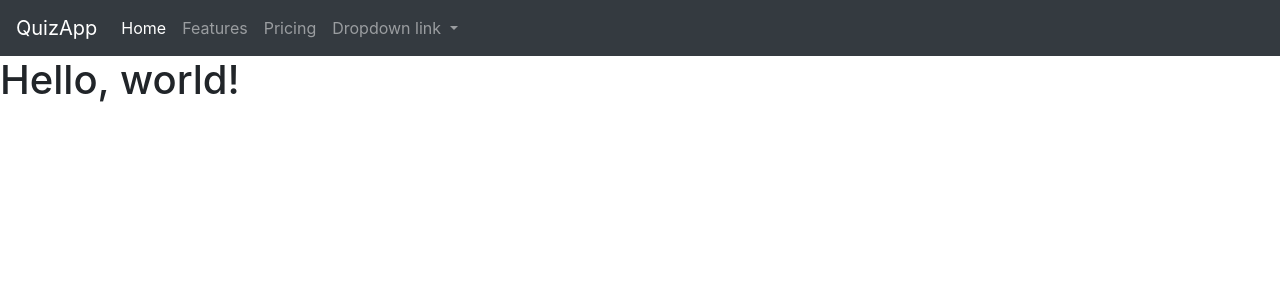
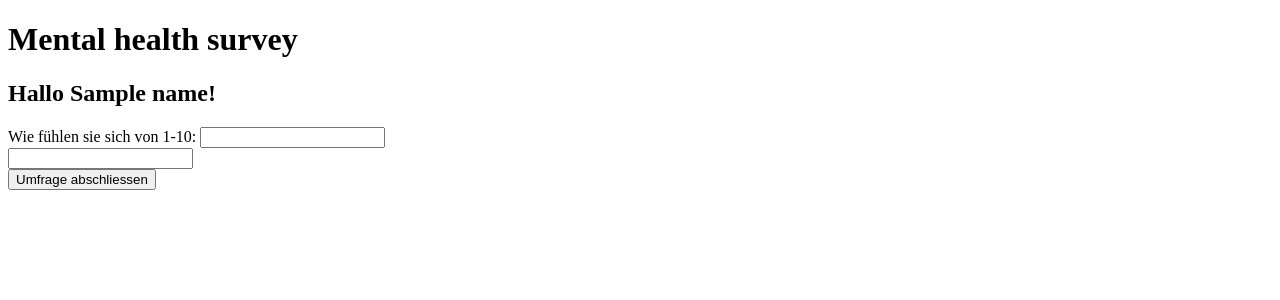
Before and after one commit to taengaa/prog2, a Python web app: template quiz/templates/index.html in a window 1280 px wide. Shown: the top 300 px of the page. Run offline with Jinja, Linux system fonts and the light colour scheme; the template is opened without the code that fills it: most values are stand-ins (such as "Sample title", 1, 10 or a date in 2020).

Commit message:
Erste Frage und Textbox sowie Button erstellt

```diff
--- a/quiz/templates/index.html
+++ b/quiz/templates/index.html
@@ -1,53 +1,20 @@
-<!doctype html>
-<html lang="en">
-  <head>
-    <!-- Required meta tags -->
-    <meta charset="utf-8">
-    <meta name="viewport" content="width=device-width, initial-scale=1, shrink-to-fit=no">
-
-    <!-- Bootstrap CSS -->
-    <link rel="stylesheet" href="https://cdn.jsdelivr.net/npm/bootstrap@4.5.3/dist/css/bootstrap.min.css" integrity="sha384-TX8t27EcRE3e/ihU7zmQxVncDAy5uIKz4rEkgIXeMed4M0jlfIDPvg6uqKI2xXr2" crossorigin="anonymous">
-
-    <title>Hello, world!</title>
-  </head>
-  <body>
-          <nav class="navbar navbar-expand-lg navbar-dark bg-dark">
-          <a class="navbar-brand" href="#">QuizApp</a>
-          <button class="navbar-toggler" type="button" data-toggle="collapse" data-target="#navbarNavDropdown" aria-controls="navbarNavDropdown" aria-expanded="false" aria-label="Toggle navigation">
-            <span class="navbar-toggler-icon"></span>
-          </button>
-          <div class="collapse navbar-collapse" id="navbarNavDropdown">
-            <ul class="navbar-nav">
-              <li class="nav-item active">
-                <a class="nav-link" href="#">Home <span class="sr-only">(current)</span></a>
-              </li>
-              <li class="nav-item">
-                <a class="nav-link" href="#">Features</a>
-              </li>
-              <li class="nav-item">
-                <a class="nav-link" href="#">Pricing</a>
-              </li>
-              <li class="nav-item dropdown">
-                <a class="nav-link dropdown-toggle" href="#" id="navbarDropdownMenuLink" role="button" data-toggle="dropdown" aria-haspopup="true" aria-expanded="false">
-                  Dropdown link
-                </a>
-                <div class="dropdown-menu" aria-labelledby="navbarDropdownMenuLink">
-                  <a class="dropdown-item" href="#">Action</a>
-                  <a class="dropdown-item" href="#">Another action</a>
-                  <a class="dropdown-item" href="#">Something else here</a>
-                </div>
-              </li>
-            </ul>
-          </div>
-        </nav>
-    <h1>Hello, world!</h1>
-
-
-
-    <!-- jQuery and Bootstrap Bundle (includes Popper) -->
-    <script src="https://code.jquery.com/jquery-3.5.1.slim.min.js" integrity="sha384-DfXdz2htPH0lsSSs5nCTpuj/zy4C+OGpamoFVy38MVBnE+IbbVYUew+OrCXaRkfj" crossorigin="anonymous"></script>
-    <script src="https://cdn.jsdelivr.net/npm/bootstrap@4.5.3/dist/js/bootstrap.bundle.min.js" integrity="sha384-ho+j7jyWK8fNQe+A12Hb8AhRq26LrZ/JpcUGGOn+Y7RsweNrtN/tE3MoK7ZeZDyx" crossorigin="anonymous"></script>
-
-
-  </body>
+<!DOCTYPE html>
+<html lang="de">
+ 	<head>
+    	<meta charset="utf-8">
+    	<title>Hello</title>
+    	<link rel="stylesheet" href="{{ url_for('static', filename='main.css') }}">
+    </head>
+    <body>
+		<h1>Mental health survey</h1>
+		<h2>Hallo {{ name }}!</h2>
+	<form action="">
+		<label for="first_question">Wie fühlen sie sich von 1-10:</label>
+		<input type="text" name="first_question" value="" required>
+		<br>
+		<input type="text" name="second_question" value="">
+		<br>
+		<input type="submit" value="Umfrage abschliessen">
+	</form>
+	</body>
 </html>
```
